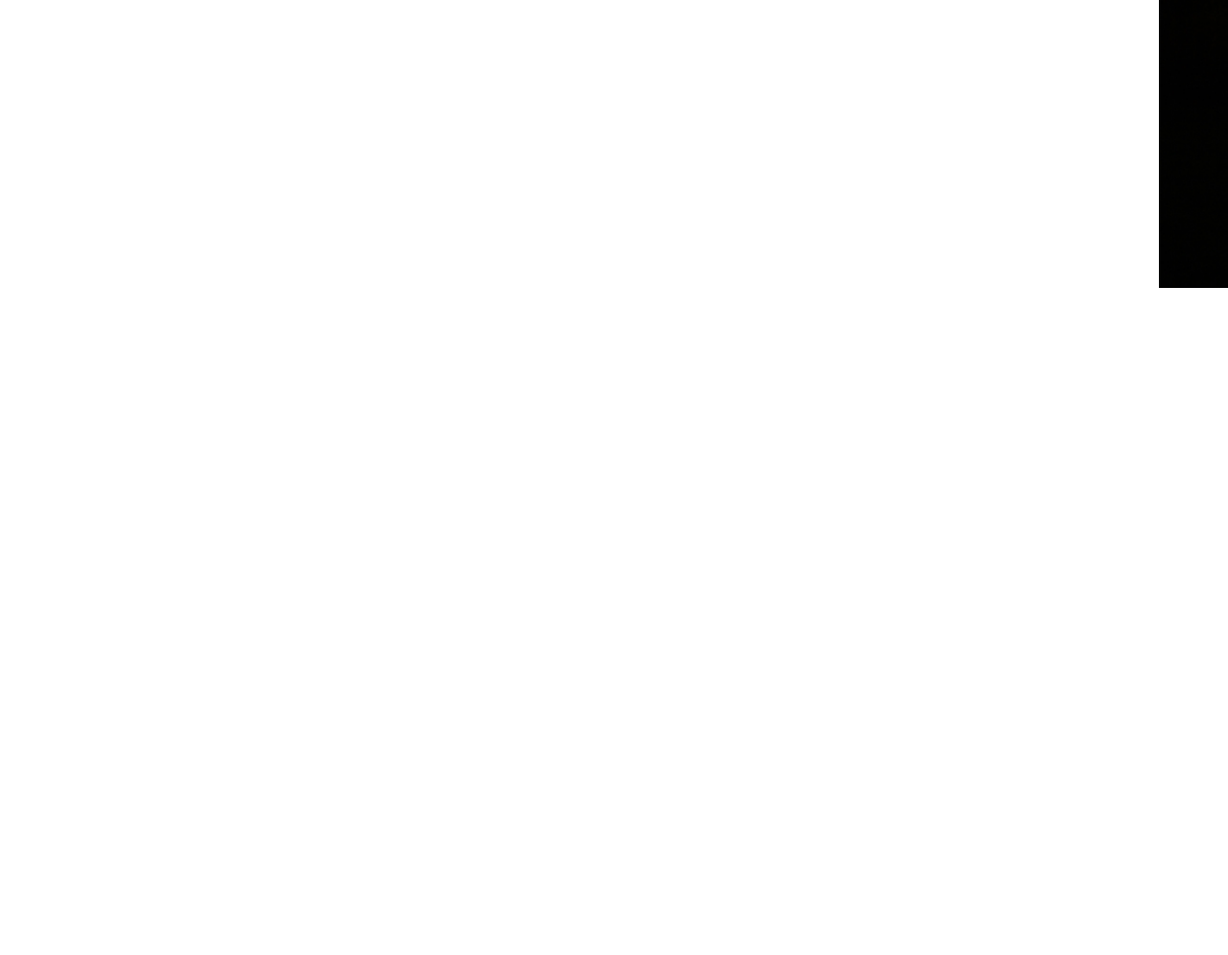
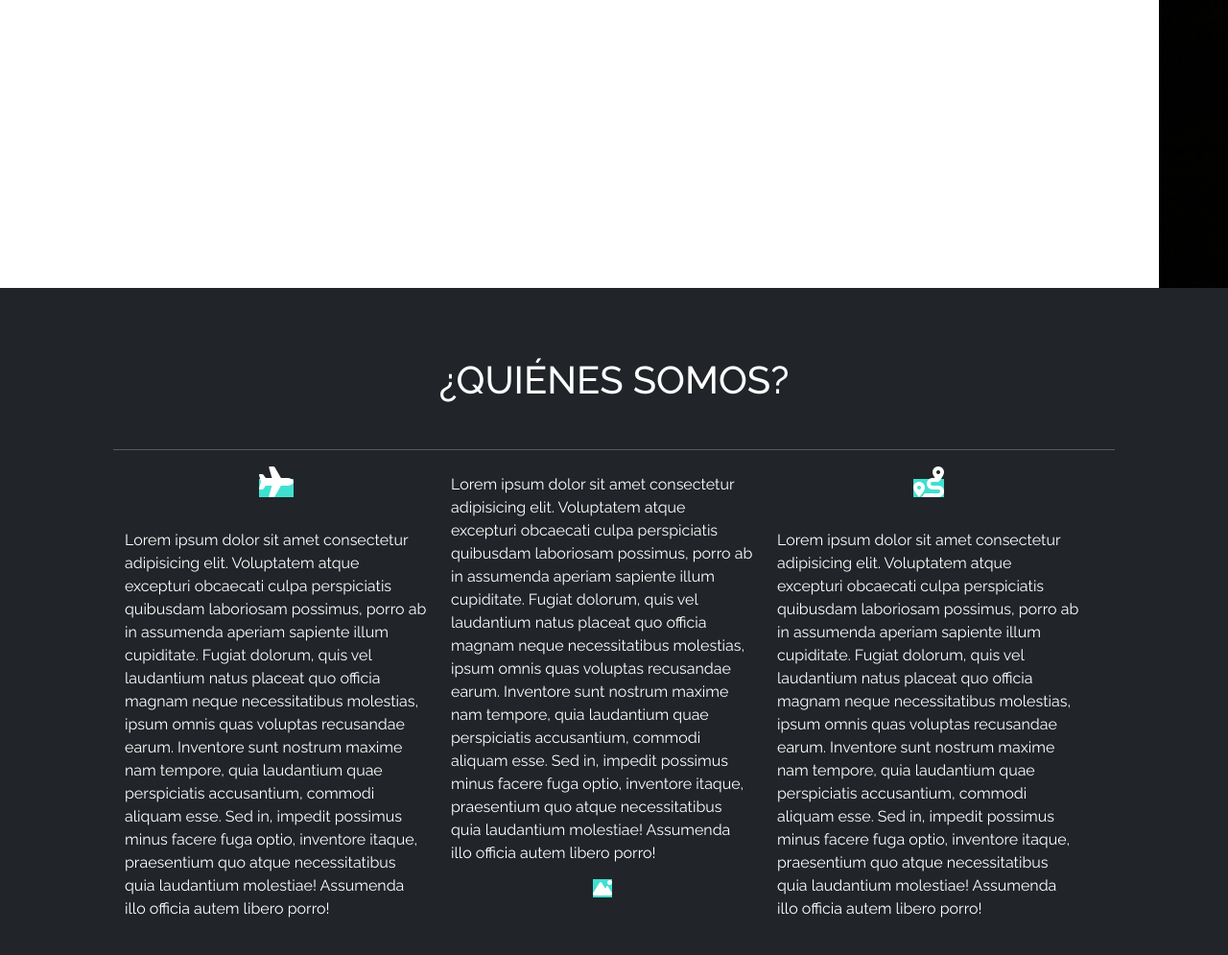
Before and after one commit to ignaciobravonorman/viajes-chile, a plain HTML site: page index.html in a window 1280 px wide. Shown: the part 553-1548 px from the top of the page at 96% size. Before the commit the page ends 853 px from the top, so only its background shows below. Drawn offline with nearby package versions, Linux system fonts and the light colour scheme.

Commit message:
primeros  ajustes Quienes Somos

```diff
--- a/assets/css/style.css
+++ b/assets/css/style.css
@@ -11,6 +11,15 @@
     background: transparent !important;
 }
 
-.navbar-brand {
-    width: 35px;
+.navbar-brand img {
+    height: 35px;
 }
+
+body main {
+    background-color: black;
+}
+
+.icon {
+    display: ruby-text;
+    background: turquoise;
+}
--- a/index.html
+++ b/index.html
@@ -70,6 +70,67 @@
         </div>
     </div>
 </header>
+<main>
+    <section id="seccion quienes somos" class="p-5 text-white container-fluid d-none d-lg-block bg-dark">
+        <div class="container text-center px-5 pt-4">
+            <h1 class="mb-5">¿QUIÉNES SOMOS?</h1>
+            <hr>
+            <div class="row container">
+                <div class="Iconos col">
+                    <div class="icon">
+                        <i class="fa-solid fa-plane fa-2x"></i>
+                    </div>
+                    <p class="text-start pt-2">Lorem ipsum dolor sit amet consectetur adipisicing elit. Voluptatem atque
+                        excepturi obcaecati culpa perspiciatis quibusdam laboriosam possimus, porro ab in assumenda
+                        aperiam sapiente illum cupiditate.
+                        Fugiat dolorum, quis vel laudantium natus placeat quo officia magnam neque necessitatibus
+                        molestias, ipsum omnis quas voluptas recusandae earum. Inventore sunt nostrum maxime nam
+                        tempore, quia laudantium quae perspiciatis accusantium, commodi aliquam esse. Sed in, impedit
+                        possimus minus facere fuga optio, inventore itaque, praesentium quo atque necessitatibus quia
+                        laudantium molestiae! Assumenda illo officia autem libero porro!</p>
+                    </p>
+                </div>
+
+                <div class="Iconos col">
+
+                    <p class="text-start pt-2">Lorem ipsum dolor sit amet consectetur adipisicing elit. Voluptatem atque
+                        excepturi obcaecati culpa perspiciatis quibusdam laboriosam possimus, porro ab in assumenda
+                        aperiam sapiente illum cupiditate.
+                        Fugiat dolorum, quis vel laudantium natus placeat quo officia magnam neque necessitatibus
+                        molestias, ipsum omnis quas voluptas recusandae earum. Inventore sunt nostrum maxime nam
+                        tempore, quia laudantium quae perspiciatis accusantium, commodi aliquam esse. Sed in, impedit
+                        possimus minus facere fuga optio, inventore itaque, praesentium quo atque necessitatibus quia
+                        laudantium molestiae! Assumenda illo officia autem libero porro!</p>
+                    </p>
+                    <div class="icon">
+                        <i class="fa-solid fa-mountain-sun"></i>
+                    </div>
+                </div>
+
+                <div class="Iconos col">
+                    <div class="icon">
+                        <i class="fa-solid fa-route fa-2x"></i>
+                    </div>
+                    <p class="text-start pt-2">Lorem ipsum dolor sit amet consectetur adipisicing elit. Voluptatem atque
+                        excepturi obcaecati culpa perspiciatis quibusdam laboriosam possimus, porro ab in assumenda
+                        aperiam sapiente illum cupiditate.
+                        Fugiat dolorum, quis vel laudantium natus placeat quo officia magnam neque necessitatibus
+                        molestias, ipsum omnis quas voluptas recusandae earum. Inventore sunt nostrum maxime nam
+                        tempore, quia laudantium quae perspiciatis accusantium, commodi aliquam esse. Sed in, impedit
+                        possimus minus facere fuga optio, inventore itaque, praesentium quo atque necessitatibus quia
+                        laudantium molestiae! Assumenda illo officia autem libero porro!</p>
+                    </p>
+                </div>
+            </div>
+        </div>
+
+
+
+
+</main>
+
+
+
 
 <body>
 
```
